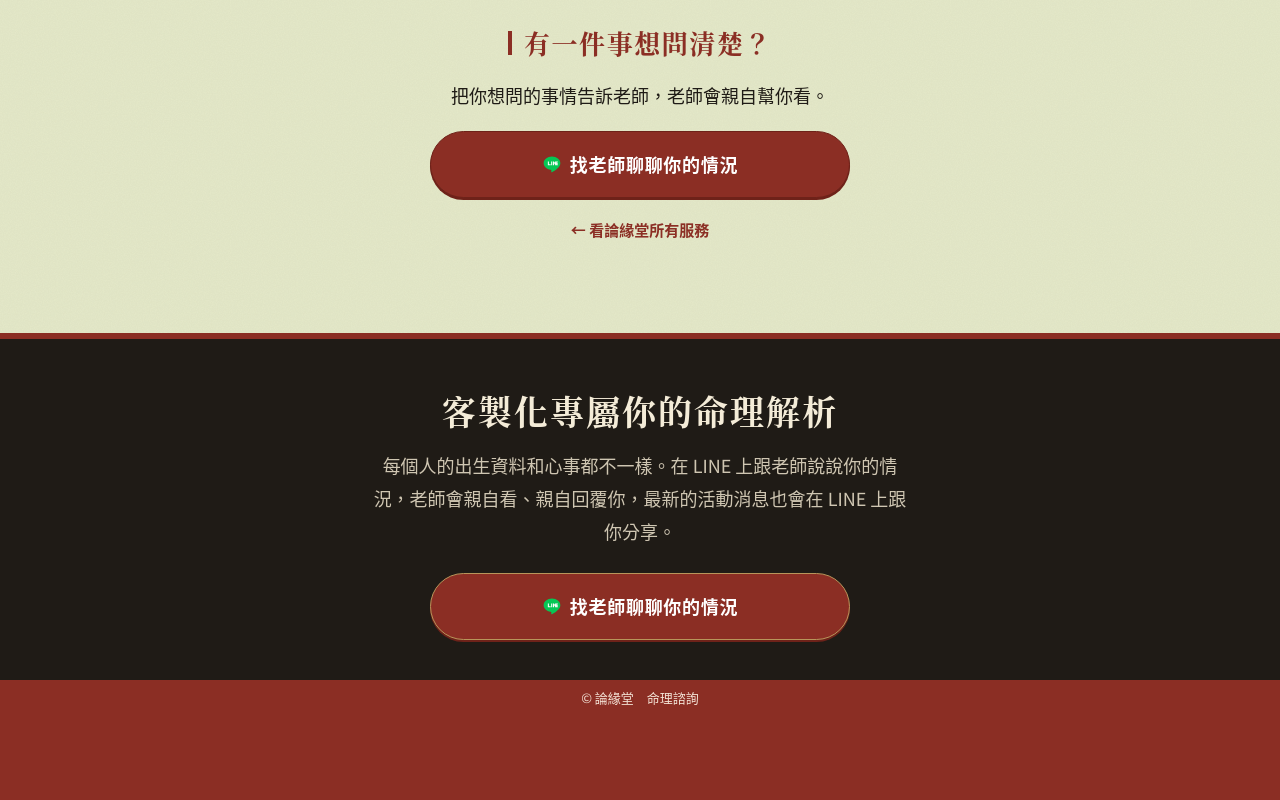
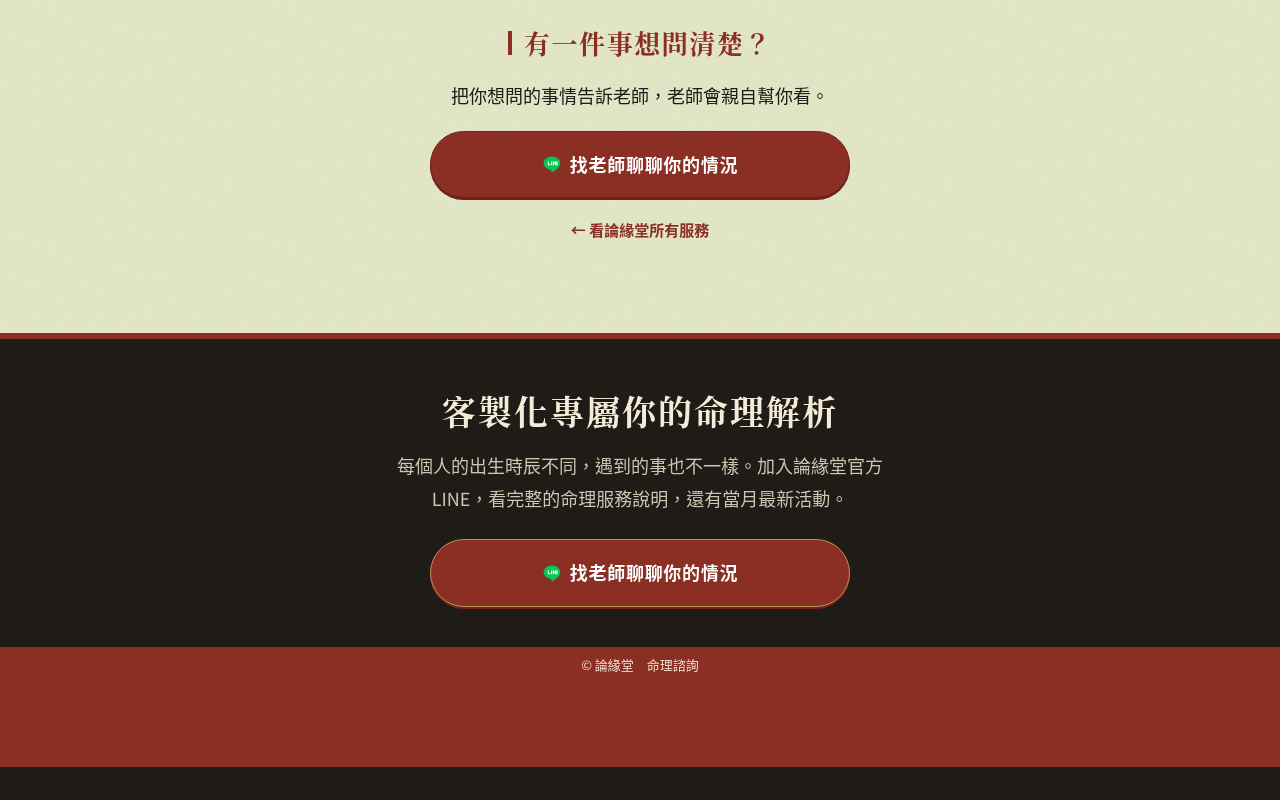
Before and after one commit to himsjtwoo/zodiac-weekly, a plain HTML site: page lunyuantang/bugua.html in a window 1280 px wide. Shown: the part 1163-1963 px from the top of the page. After the commit the page ends 1930 px from the top, so only its background shows below. Drawn offline with Linux system fonts and the light colour scheme.

Commit message:
lunyuantang: revise LINE CTA copy

```diff
--- a/lunyuantang/bugua.html
+++ b/lunyuantang/bugua.html
@@ -62,7 +62,7 @@
 <!-- ===== 頁尾 LINE 區（每頁都一樣，請勿刪除） ===== -->
 <section class="line-cta" id="line">
   <h2>客製化專屬你的命理解析</h2>
-  <p>每個人的出生資料和心事都不一樣。在 LINE 上跟老師說說你的情況，老師會親自看、親自回覆你，最新的活動消息也會在 LINE 上跟你分享。</p>
+  <p>每個人的出生時辰不同，遇到的事也不一樣。加入論緣堂官方 LINE，看完整的命理服務說明，還有當月最新活動。</p>
   <a class="btn-line big" href="https://lin.ee/y6Pv4v8" target="_blank" rel="noopener"><svg viewBox="0 0 24 24" aria-hidden="true"><path fill="#fff" d="M12 3C6.5 3 2 6.6 2 11c0 3.9 3.5 7.2 8.3 7.9.3.1.8.2.9.5.1.3.1.7 0 1l-.1.9c0 .3-.2 1 .9.5s5.9-3.5 8-6c1.4-1.6 2-3.2 2-4.8C22 6.6 17.5 3 12 3z"/><path fill="#06c755" d="M7 9h1.3v3.4h2v1.1H7zm4 0h1.3v4.5H11zm2.2 0h1.2l1.8 2.6V9h1.3v4.5h-1.2l-1.8-2.6v2.6h-1.3zM19 10.1h-2v.6h2v1.1h-2v.6h2v1.1h-3.3V9H19z"/></svg><span>找老師聊聊你的情況</span></a>
 </section>
 <footer class="site-footer">© 論緣堂　命理諮詢</footer>
```
Also changed, not shown: lunyuantang/index.html (+1 -1 lines), lunyuantang/liunian.html (+1 -1 lines), lunyuantang/mingpan.html (+1 -1 lines), lunyuantang/qianshi.html (+1 -1 lines).
